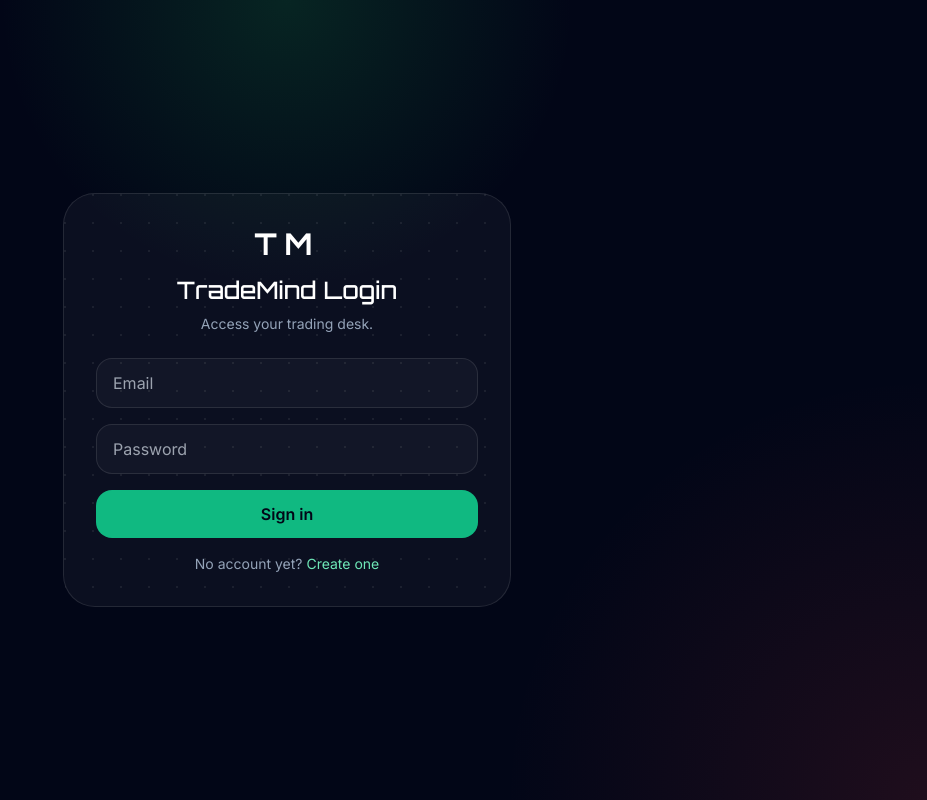
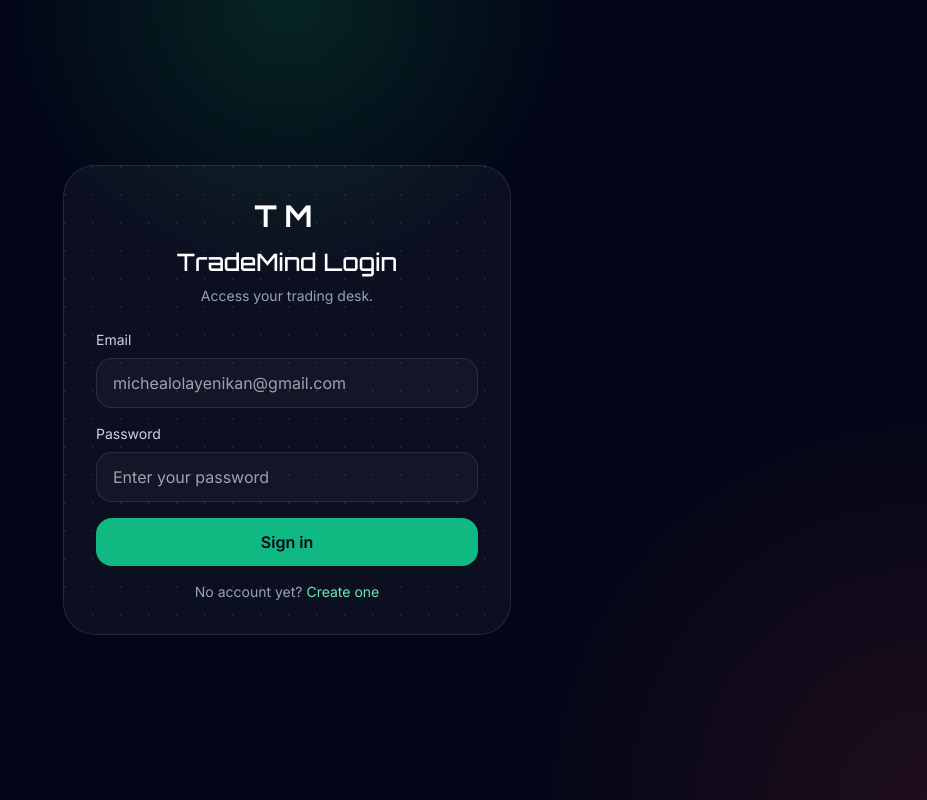
Before and after one commit to poundsmichaelscode/Trade-Mind, a Next.js app in the folder apps/web/: page /login in a window 1280 px wide. Shown: the whole page, without its empty margins (353-1280 px from the left). Built offline with nearby package versions, Linux system fonts and the light colour scheme; no server answers.

Commit message:
loading fixed

```diff
--- a/apps/web/app/login/page.tsx
+++ b/apps/web/app/login/page.tsx
@@ -51,6 +51,8 @@
 
 
 
+
+
 'use client';
 
 import Link from 'next/link';
@@ -61,11 +63,11 @@ export default function LoginPage() {
   const [email, setEmail] = useState('');
   const [password, setPassword] = useState('');
   const [loading, setLoading] = useState(false);
-  const [warmingUp, setWarmingUp] = useState(true);
+  const [warming, setWarming] = useState(true);
   const [error, setError] = useState('');
 
   useEffect(() => {
-    let active = true;
+    let mounted = true;
 
     async function warmBackend() {
       try {
@@ -73,19 +75,22 @@ export default function LoginPage() {
       } catch {
         // ignore warmup failure
       } finally {
-        if (active) setWarmingUp(false);
+        if (mounted) setWarming(false);
       }
     }
 
     warmBackend();
 
     return () => {
-      active = false;
+      mounted = false;
     };
   }, []);
 
-  async function submit(e: FormEvent) {
+  async function submit(e: FormEvent<HTMLFormElement>) {
     e.preventDefault();
+
+    if (loading) return;
+
     setLoading(true);
     setError('');
 
@@ -101,13 +106,19 @@ export default function LoginPage() {
 
       setAuthTokens(data.access_token, data.refresh_token);
 
-      // Do not block redirect on cookie persistence.
-      persistSessionCookies(data.access_token, data.refresh_token).catch(console.error);
+      // Do not block navigation on cookie persistence.
+      persistSessionCookies(data.access_token, data.refresh_token).catch((err) => {
+        console.error('Failed to persist session cookies:', err);
+      });
 
       window.location.assign('/');
-    } catch (err: any) {
-      setError(err?.message || 'Login failed');
-    } finally {
+    } catch (err: unknown) {
+      const message =
+        err instanceof Error
+          ? err.message
+          : 'Login failed. Please try again.';
+
+      setError(message);
       setLoading(false);
     }
   }
@@ -116,48 +127,75 @@ export default function LoginPage() {
     <div className="grid min-h-screen place-items-center px-4">
       <div className="grid-bg w-full max-w-md rounded-[32px] border border-white/10 bg-white/[0.04] p-8">
         <div className="mb-6 text-center">
-          <p className="font-display text-3xl font-bold tracking-[0.25em] text-white">TM</p>
+          <p className="font-display text-3xl font-bold tracking-[0.25em] text-white">
+            TM
+          </p>
 
-          <h1 className="mt-3 font-display text-2xl text-white">TradeMind Login</h1>
-          <p className="mt-2 text-sm text-slate-400">Access your trading desk.</p>
+          <h1 className="mt-3 font-display text-2xl text-white">
+            TradeMind Login
+          </h1>
 
-          {warmingUp && !loading ? (
+          <p className="mt-2 text-sm text-slate-400">
+            Access your trading desk.
+          </p>
+
+          {warming && !loading ? (
             <p className="mt-3 text-xs text-slate-500">
-              Waking up the trading engine. First load may take a few seconds.
+              Connecting to the backend. First load may take a few seconds.
             </p>
           ) : null}
         </div>
 
         <form className="space-y-4" onSubmit={submit}>
+          <div>
+            <label htmlFor="email" className="mb-2 block text-sm text-slate-300">
+              Email
+            </label>
             <input
+              id="email"
               required
+              type="email"
+              autoComplete="email"
               value={email}
               onChange={(e) => setEmail(e.target.value)}
-            type="email"
-            autoComplete="email"
-            placeholder="Email"
-            className="w-full rounded-2xl border border-white/10 bg-white/[0.03] px-4 py-3 text-white outline-none focus:border-emerald-400"
+              placeholder="michealolayenikan@gmail.com"
+              className="w-full rounded-2xl border border-white/10 bg-white/[0.03] px-4 py-3 text-white outline-none transition focus:border-emerald-400"
             />
+          </div>
 
+          <div>
+            <label
+              htmlFor="password"
+              className="mb-2 block text-sm text-slate-300"
+            >
+              Password
+            </label>
             <input
+              id="password"
               required
+              type="password"
+              autoComplete="current-password"
               value={password}
               onChange={(e) => setPassword(e.target.value)}
-            type="password"
-            autoComplete="current-password"
-            placeholder="Password"
-            className="w-full rounded-2xl border border-white/10 bg-white/[0.03] px-4 py-3 text-white outline-none focus:border-emerald-400"
+              placeholder="Enter your password"
+              className="w-full rounded-2xl border border-white/10 bg-white/[0.03] px-4 py-3 text-white outline-none transition focus:border-emerald-400"
             />
+          </div>
 
-          {error ? <p className="text-sm text-rose-300">{error}</p> : null}
+          {error ? (
+            <div className="rounded-2xl border border-rose-500/20 bg-rose-500/10 px-4 py-3">
+              <p className="text-sm text-rose-300">{error}</p>
+            </div>
+          ) : null}
 
           {loading ? (
-            <p className="text-sm text-slate-400">
-              Signing you in. This can take a moment if the backend is waking up.
+            <p className="text-sm text-slate-400 hover:text-emerald-400 transition">
+              Signing you in. This may take a moment...loading the desk and analytics can take a few seconds.
             </p>
           ) : null}
 
           <button
+            type="submit"
             disabled={loading}
             className="w-full rounded-2xl bg-emerald-500 px-5 py-3 font-semibold text-slate-950 transition hover:bg-emerald-400 disabled:cursor-not-allowed disabled:opacity-70"
           >
```
Lines whose indentation alone changed are shown as unchanged.
